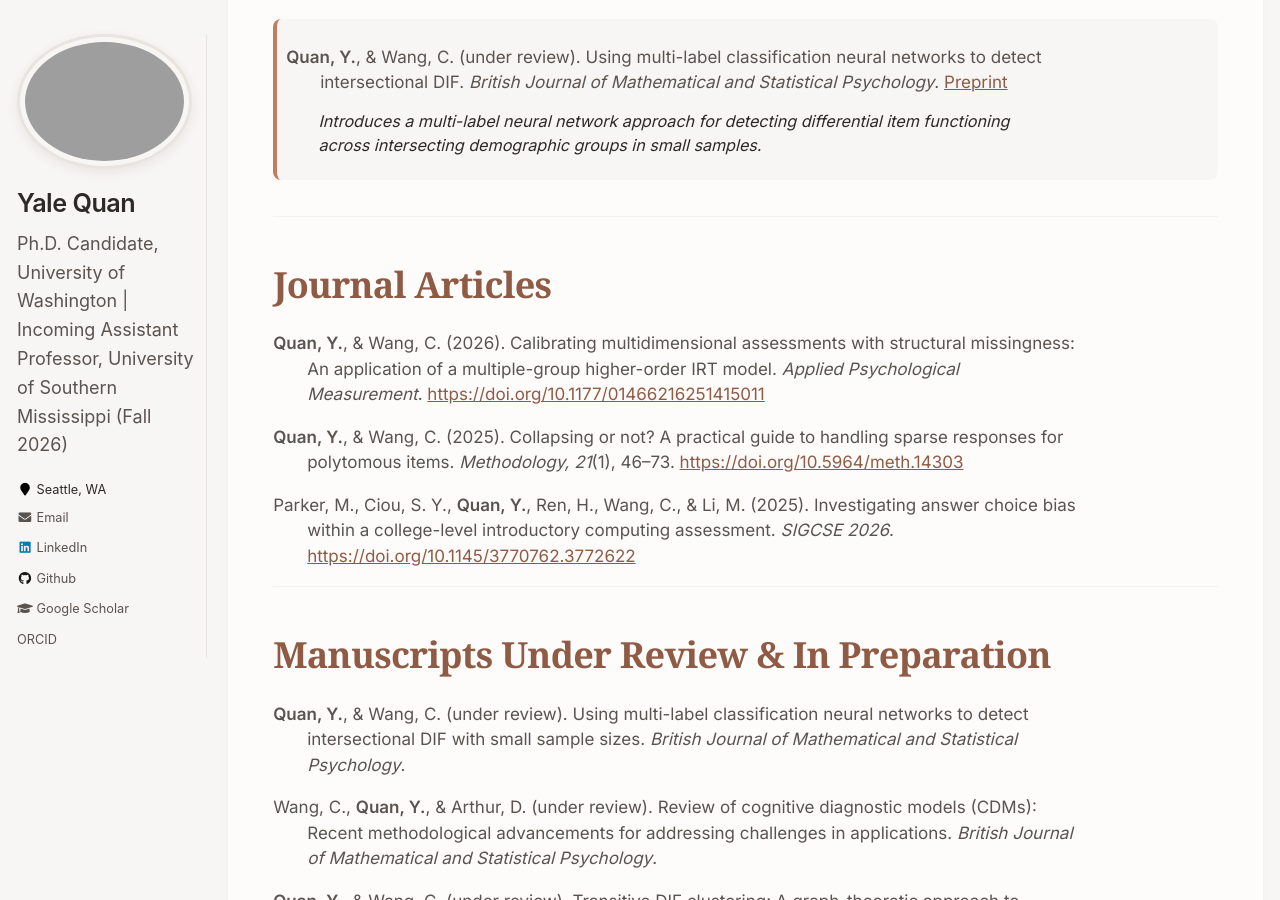
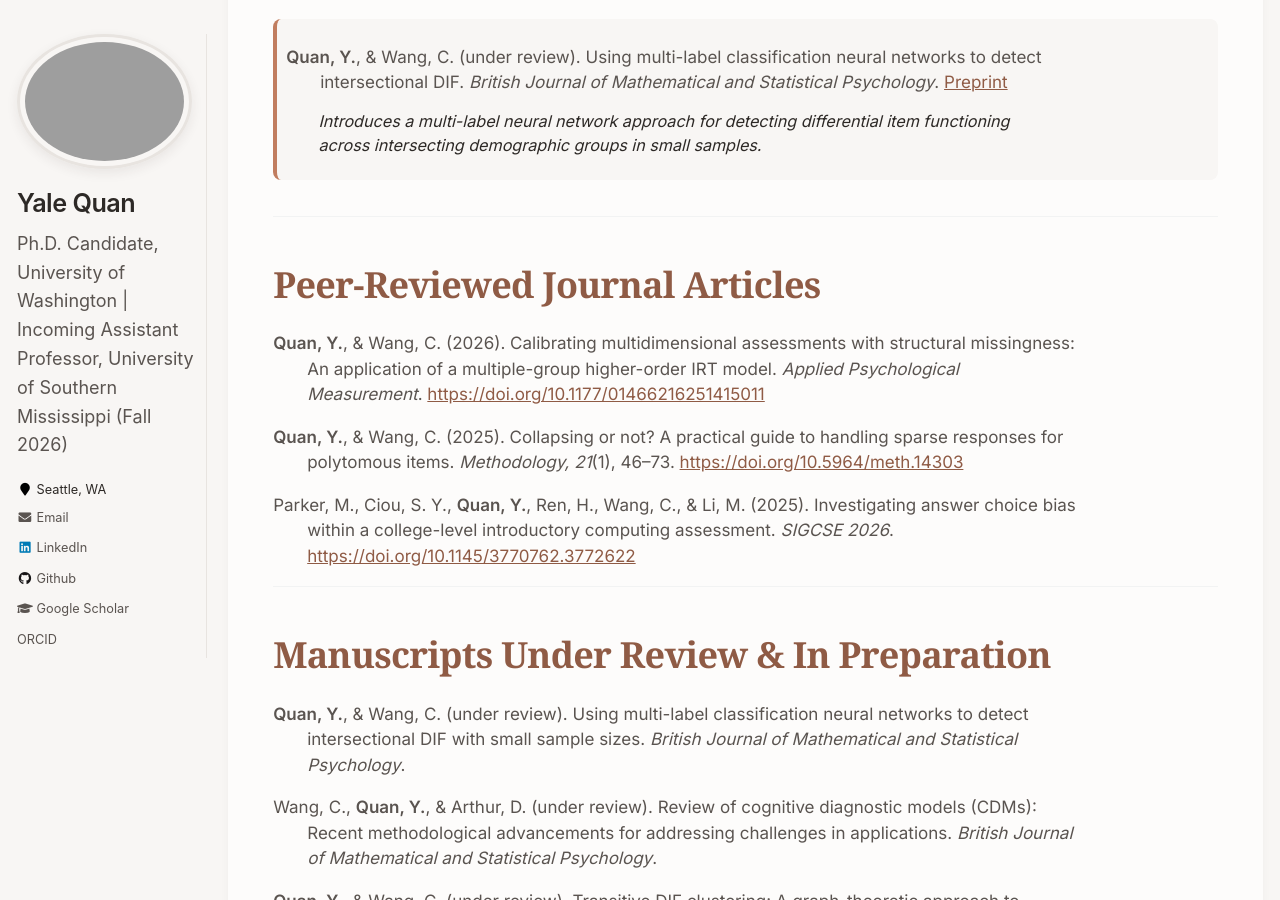
Before and after one commit to yalequan/yalequan.github.io, a Jekyll site: the page built from _pages/publications_and_presentations.md, in a window 1280 px wide and 900 px high, scrolled down 456 px. Built offline with Jekyll 4.4.1, drawn with Linux system fonts in a browser that asks for light colours.

Commit message:
Update publications_and_presentations.md

```diff
--- a/_pages/publications_and_presentations.md
+++ b/_pages/publications_and_presentations.md
@@ -48,7 +48,7 @@ author_profile: true
 
 ---
 
-## Journal Articles
+## Peer-Reviewed Journal Articles
 
 <p class="apa-ref">
   <b>Quan, Y.</b>, & Wang, C. (2026). Calibrating multidimensional assessments with structural missingness: An application of a multiple-group higher-order IRT model. <em>Applied Psychological Measurement</em>. <a href="https://doi.org/10.1177/01466216251415011">https://doi.org/10.1177/01466216251415011</a>
```
